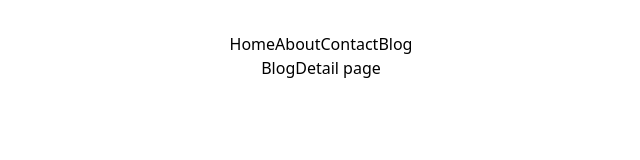
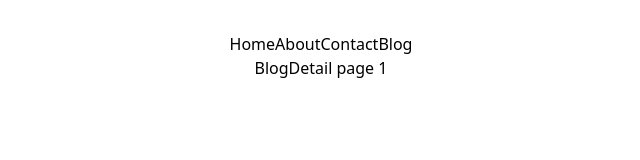
Before and after one commit to nunuaung/TP-B2, a React (Vite) app in the folder vite-project/: page /blog/1 in a window 1280 px wide. Shown: the top 160 px of the page, without its empty margins (319-959 px from the left). Built offline with nearby package versions, Linux system fonts and the light colour scheme.

Commit message:
add useParams

```diff
--- a/vite-project/package.json
+++ b/vite-project/package.json
@@ -12,7 +12,8 @@
   "dependencies": {
     "react": "^18.2.0",
     "react-dom": "^18.2.0",
-    "react-router-dom": "^6.22.0"
+    "react-router-dom": "^6.22.0",
+    "tailwindcss": "^3.4.1"
   },
   "devDependencies": {
     "@types/react": "^18.2.43",
--- a/vite-project/src/pages/BlogDetail.jsx
+++ b/vite-project/src/pages/BlogDetail.jsx
@@ -1,8 +1,10 @@
 import React from 'react'
+import { useParams } from 'react-router-dom'
 
 const BlogDetail = () => {
+  const {id} = useParams()
   return (
-    <div>BlogDetail page</div>
+    <div>BlogDetail page {id}</div>
   )
 }
 
```
Also changed, not shown: 1 other file (tests, documents, lock files or other folders).
